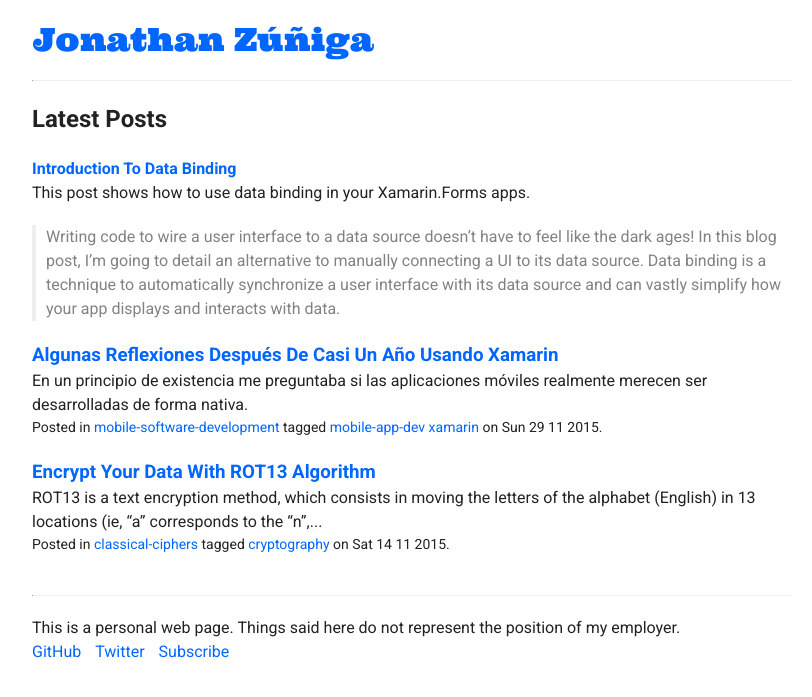
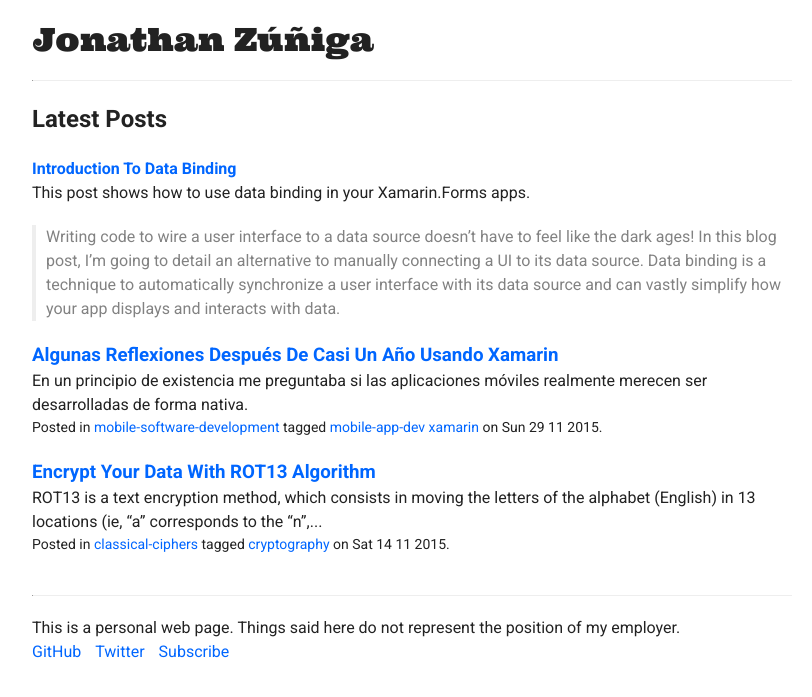
Before and after one commit to jonathanzuniga/jonathanzuniga.github.io, a Jekyll site: the page built from index.html, in a window 1280 px wide. Shown: the top 697 px of the page, without its empty margins (228-1040 px from the left). Built offline with Jekyll 4.4.1, drawn with Linux system fonts in a browser that asks for light colours.

Commit message:
Change the title color.

```diff
--- a/_sass/_layout.scss
+++ b/_sass/_layout.scss
@@ -22,7 +22,7 @@
 	&:focus,
 	&:visited,
 	&:hover {
-		// color: $text-color;
+		color: $text-color;
 		text-decoration: none;
 	}
 }
```
